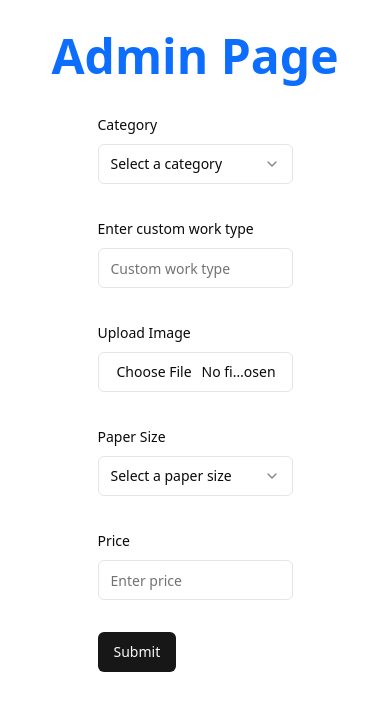
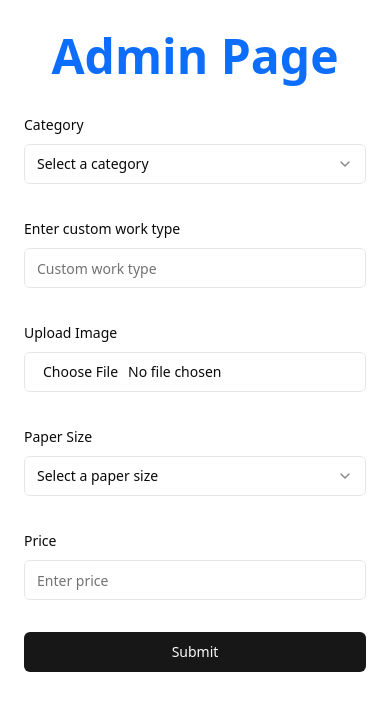
Before and after one commit to haridev-c/Artist-Portfolio-Website, a React (Vite) app in the folder client/: page /admin in a window 390 px wide. Shown: the top 710 px of the page. Built offline with nearby package versions, Linux system fonts and the light colour scheme; the HTML template or start-up script is replaced by a standard one.

Commit message:
Add responsiveness for small screen

```diff
--- a/client/src/pages/AdminPage.jsx
+++ b/client/src/pages/AdminPage.jsx
@@ -90,7 +90,7 @@ function AdminPage() {
       <Form {...form}>
         <form
           onSubmit={form.handleSubmit(onSubmit)}
-          className="m-auto w-1/2 space-y-8"
+          className="m-auto space-y-8 px-6 sm:w-1/2"
           encType="multipart/form-data"
         >
           <FormField
@@ -193,7 +193,9 @@ function AdminPage() {
             )}
           />
 
-          <Button type="submit">Submit</Button>
+          <Button className="w-full" type="submit">
+            Submit
+          </Button>
         </form>
       </Form>
     </>
```
